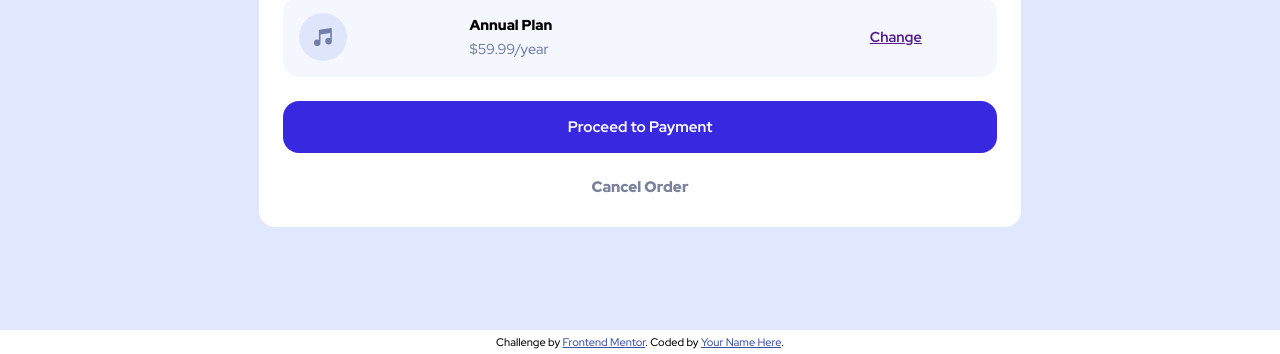
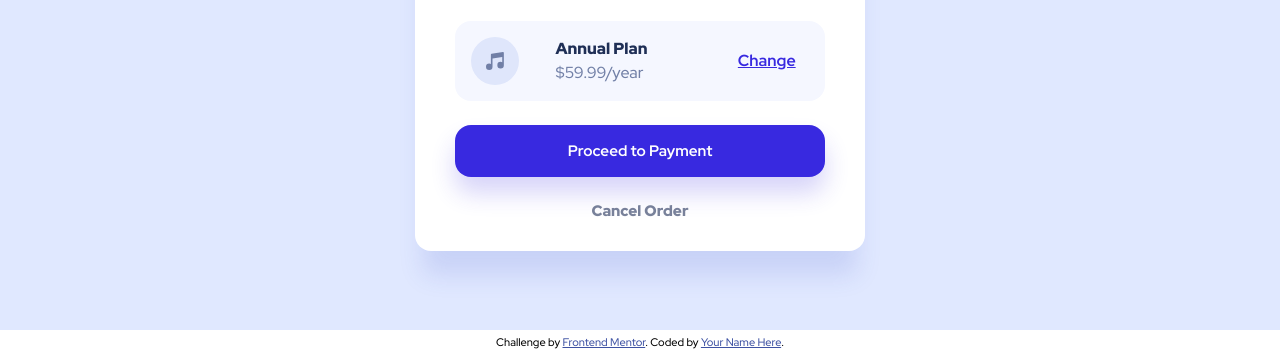
Before and after one commit to rayz-dev/frontendmentor.io, a plain HTML site: page order-summary-component-main/index.html in a window 1280 px wide. Shown: the part 454-808 px from the top of the page. Drawn offline with Linux system fonts and the light colour scheme.

Commit message:
Desktop version

```diff
--- a/order-summary-component-main/style.css
+++ b/order-summary-component-main/style.css
@@ -1,7 +1,12 @@
+
+.attribution { font-size: 11px; text-align: center; }
+.attribution a { color: hsl(228, 45%, 44%); }
+
 /* ---------------------------------- General styling */
 :root {
     --pale-blue: 225, 100%, 94%;
     --bright-blue: 245, 75%, 52%;
+    --desaturated-bright-blue: 230, 55%, 52%;
     --very-pale-blue: 225, 100%, 98%;
     --desaturated-blue: 224, 23%, 55%;
     --dark-blue: 223, 47%, 23%;
@@ -18,10 +23,15 @@ body {
     margin: 0;
 }
 
+button {
+    cursor: pointer;
+}
+
 /* --------------------------------- Main container */
 main {
     background-image: url("./images/pattern-background-mobile.svg");
     background-color: hsl(var(--pale-blue));
+    background-size: contain;
     background-position: top;
     background-repeat: no-repeat;
     display: flex;
@@ -38,6 +48,7 @@ article {
     background-color: white;
     text-align: center;
     border-radius: 1rem;
+    box-shadow: 0 2rem 1.5rem -.5rem hsl(var(--desaturated-bright-blue), .15);
 }
 
 article p {
@@ -94,6 +105,11 @@ article header p {
 
 .plan a {
     font-weight: 700;
+    color: hsl(var(--bright-blue));
+}
+
+.plan a:active {
+    color: hsl(var(--bright-blue), 0.6);
 }
 
 .plan-item {
@@ -107,16 +123,14 @@ article header p {
 
 .plan-label {
     font-weight: 900;
-    color: black;
+    color: hsl(var(--dark-blue));
 }
 
 /* Buttons */
 button {
-    display: block;
     border: none;
     border-radius: 1rem;
     padding: 1rem;
-    width: 100%;
     font-weight: 700;
     font-size: 1rem;
     font-size: .95rem;
@@ -126,6 +140,12 @@ button {
     background-color: hsl(var(--bright-blue));
     color: white;
     margin-bottom: .5rem;
+    box-shadow: 0 1rem 1.5rem hsl(var(--bright-blue), 0.2);
+    width: 100%;
+}
+
+.btn-primary:active {
+    background-color: hsl(var(--bright-blue), 0.6);
 }
 
 .btn-secondary {
@@ -135,5 +155,28 @@ button {
     margin-bottom: .9rem;
 }
 
-.attribution { font-size: 11px; text-align: center; }
-.attribution a { color: hsl(228, 45%, 44%); }
+.btn-secondary:active {
+    color: hsl(var(--dark-blue));
+}
+
+@media screen and (min-width: 450px){
+    main {
+        background-image: url("./images/pattern-background-desktop.svg");
+    }
+
+    article {
+        max-width: 450px;
+    }
+
+    article h1 {
+        font-size: 1.7rem;
+    }
+
+    .content {
+        padding: 0 2.5rem;
+    }
+
+    .plan {
+        font-size: 1rem;
+    }
+}
```
